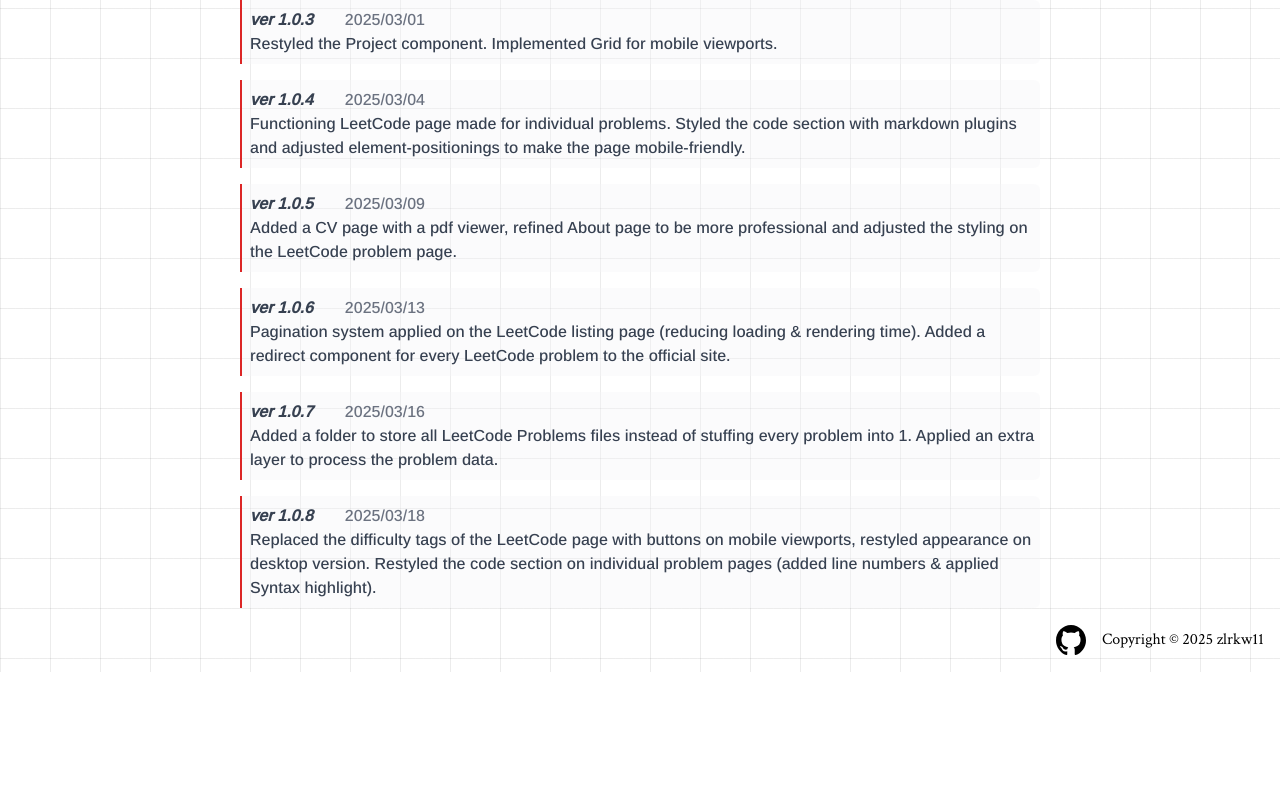
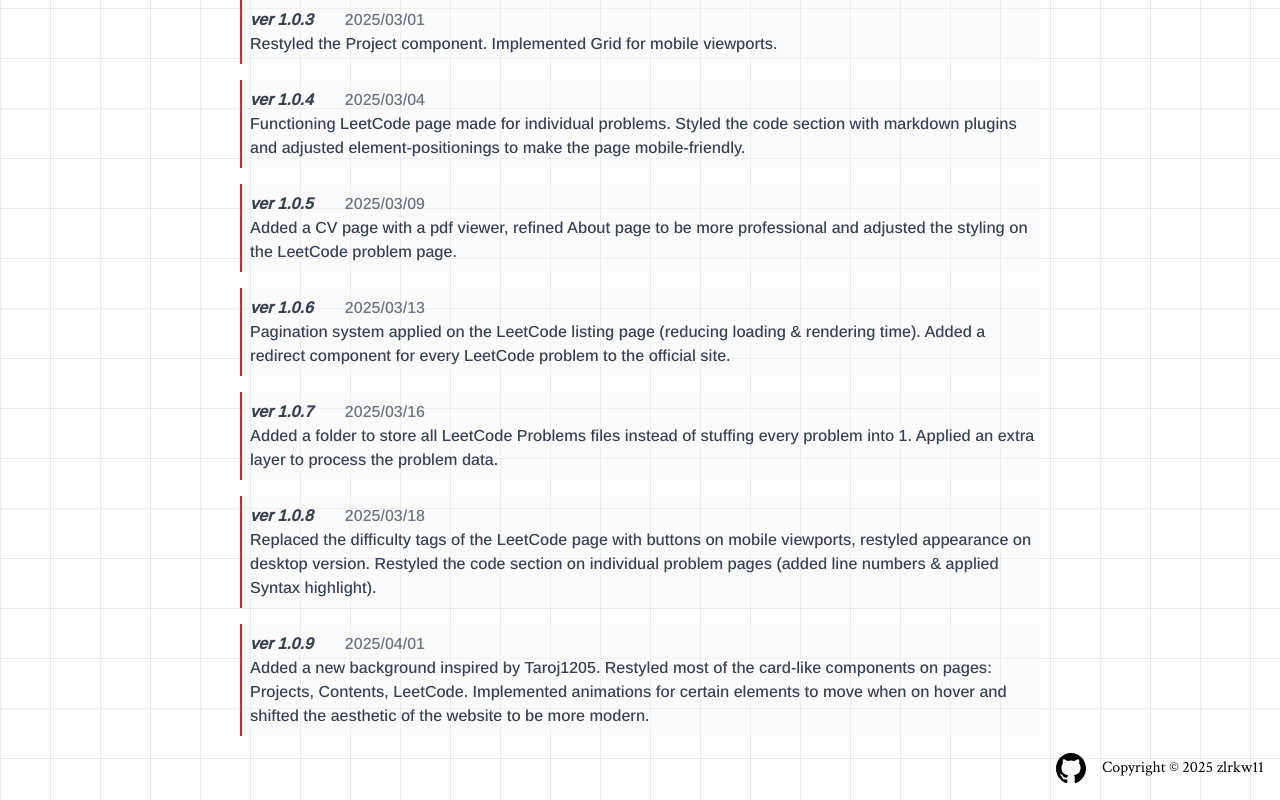
Before and after one commit to zlrkw11/zl-v2, a Next.js app: page /contents/patchnotes in a window 1280 px wide. Shown: the part 592-1392 px from the top of the page. Before the commit the page ends 1264 px from the top, so only its background shows below. Built offline with nearby package versions, Linux system fonts and the light colour scheme.

Commit message:
patch 1.0.9

```diff
--- a/app/contents/leetcode/page.tsx
+++ b/app/contents/leetcode/page.tsx
@@ -43,9 +43,7 @@ const Problem = ({ problem, index }: Props) => {
         difficulty === "medium" && "border-l-orange-400"
       } ${
         difficulty === "hard" && "border-l-red-600"
-      } border-l-2 col-span-1 m-1 p-2 gap-2 flex flex-col h-full ${
-        index % 2 === 1 && "bg-gray-100"
-      } bg-gray-50`}
+      } border-l-2 col-span-1 m-1 p-2 gap-2 flex flex-col h-full bg-gray-100 bg-opacity-60 rounded-r-sm`}
     >
       <Link
         href={`/contents/leetcode/${id}`}
@@ -137,7 +135,7 @@ const LeetCode = () => {
         {paginatedProblems.map((problem, i) => (
           <Problem key={problem.id} problem={problem} index={i} />
         ))}
-        <div className="flex items-center md:w-[800px] w-[370px] mt-4 md:text-lg justify-center border-b">
+        <div className="flex items-center md:w-[800px] w-[370px] mt-4 md:text-lg justify-center">
           <button
             onClick={Prev}
             className={`mr-8  ${curr === 1 && `text-gray-300`}`}
--- a/app/contents/patchnotes/page.tsx
+++ b/app/contents/patchnotes/page.tsx
@@ -101,6 +101,12 @@ const PatchNotes = () => {
           date="2025/03/18"
           des="Replaced the difficulty tags of the LeetCode page with buttons on mobile viewports, restyled appearance on desktop version.
           Restyled the code section on individual problem pages (added line numbers & applied Syntax highlight)."
+        />{" "}
+        <Note
+          ver="1.0.9"
+          date="2025/04/01"
+          des="Added a new background inspired by Taroj1205. Restyled most of the card-like components on pages: Projects, Contents, LeetCode.
+          Implemented animations for certain elements to move when on hover and shifted the aesthetic of the website to be more modern."
         />
       </ul>
     </div>
```
